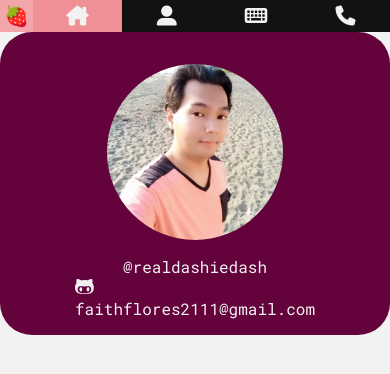
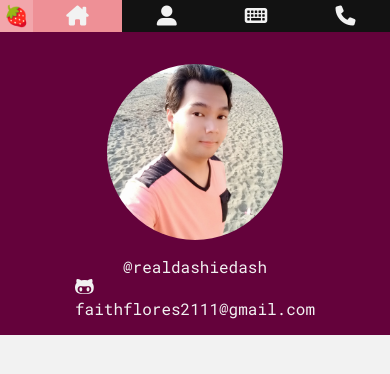
Before and after one commit to dashiedash/personal-portfolio, a plain HTML site: page index.html in a window 390 px wide. Drawn offline with Linux system fonts and the light colour scheme.

Commit message:
Remove round banner borders for small screens.

```diff
--- a/resources/styles/responsive_styles.css
+++ b/resources/styles/responsive_styles.css
@@ -4,6 +4,7 @@
    .banner {
       grid-column: 1 / span 5;
       margin: 0;
+      border-radius: 0;
    }
    /* Main - End */
 }
```
